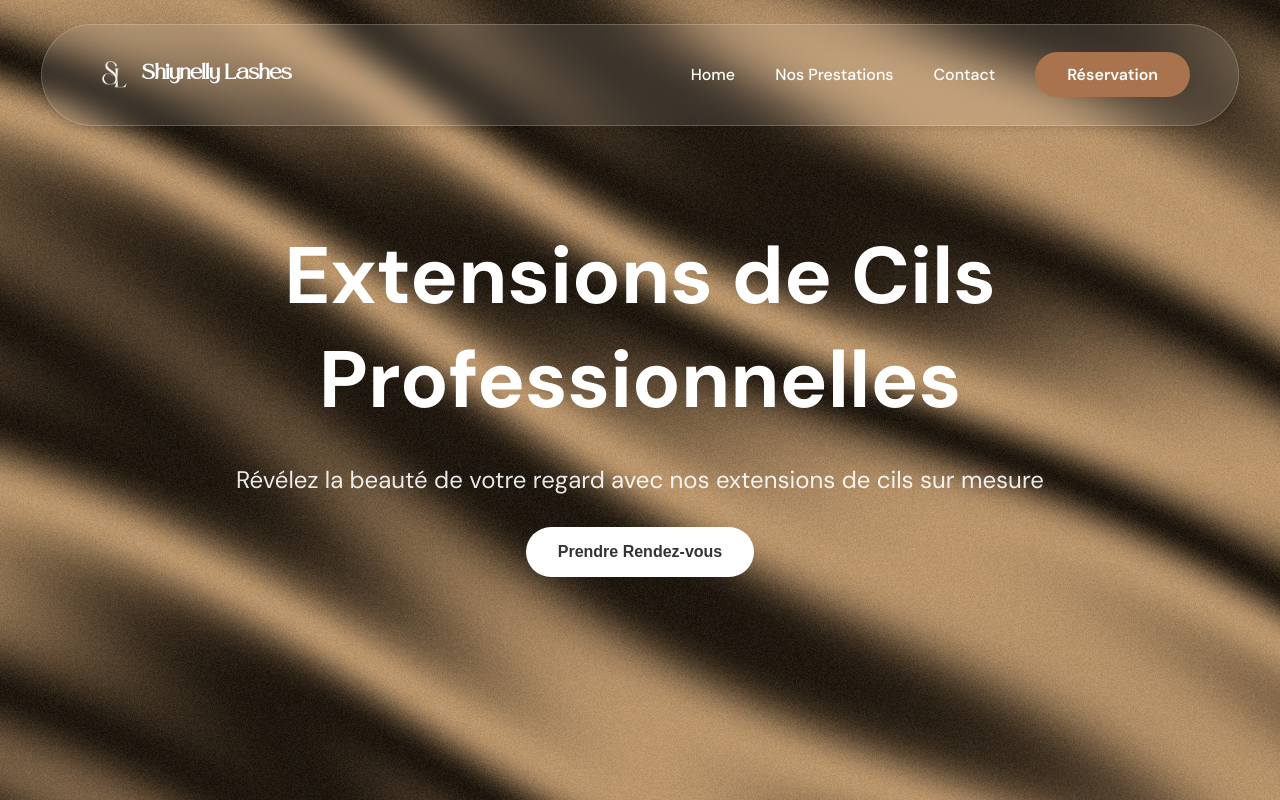
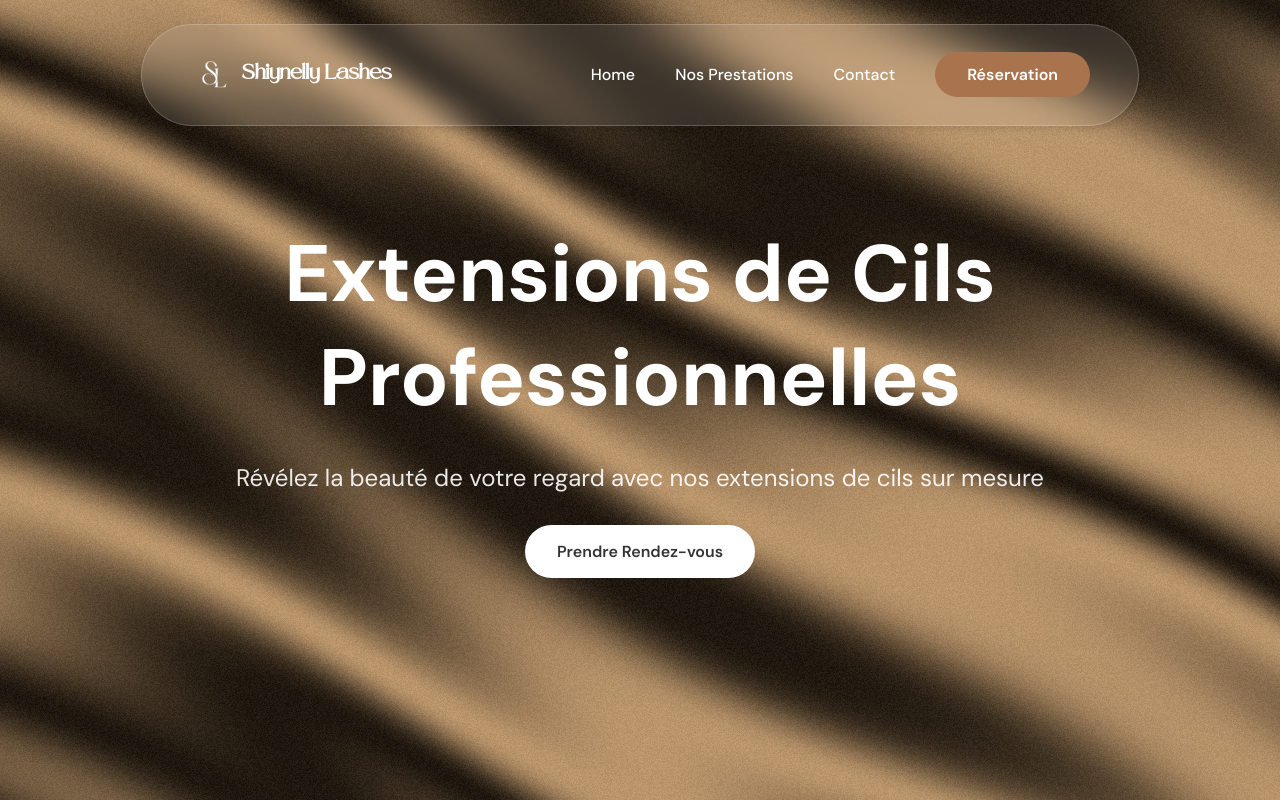
Before and after one commit to lauraocampogil/Shiynelly-lashes-web, a React (Vite) app in the folder Shiynelly Lashes/: page / in a window 1280 px wide. Built offline with nearby package versions, Linux system fonts and the light colour scheme.

Commit message:
Changed navlinks and button text to dm sans

```diff
--- a/Shiynelly Lashes/src/index.css
+++ b/Shiynelly Lashes/src/index.css
@@ -26,7 +26,7 @@ body {
 }
 
 .navbar-container {
-	max-width: 1100px;
+	max-width: 900px;
 	margin: 0 auto;
 	padding: 1rem 3rem;
 	display: flex;
@@ -61,6 +61,7 @@ body {
 }
 
 .navbar-links {
+	font-family: "DM Sans", sans-serif;
 	display: flex;
 	align-items: center;
 	gap: 2.5rem;
@@ -147,6 +148,7 @@ body {
 	font-weight: bold;
 	margin-bottom: 0.5rem;
 	margin-top: 0;
+	width: 80%;
 }
 
 .hero-subtitle {
@@ -161,6 +163,7 @@ body {
 	padding: 1rem 2rem;
 	border-radius: 9999px;
 	font-weight: 600;
+	font-family: "DM Sans", sans-serif;
 	border: none;
 	cursor: pointer;
 	font-size: 1rem;
```
